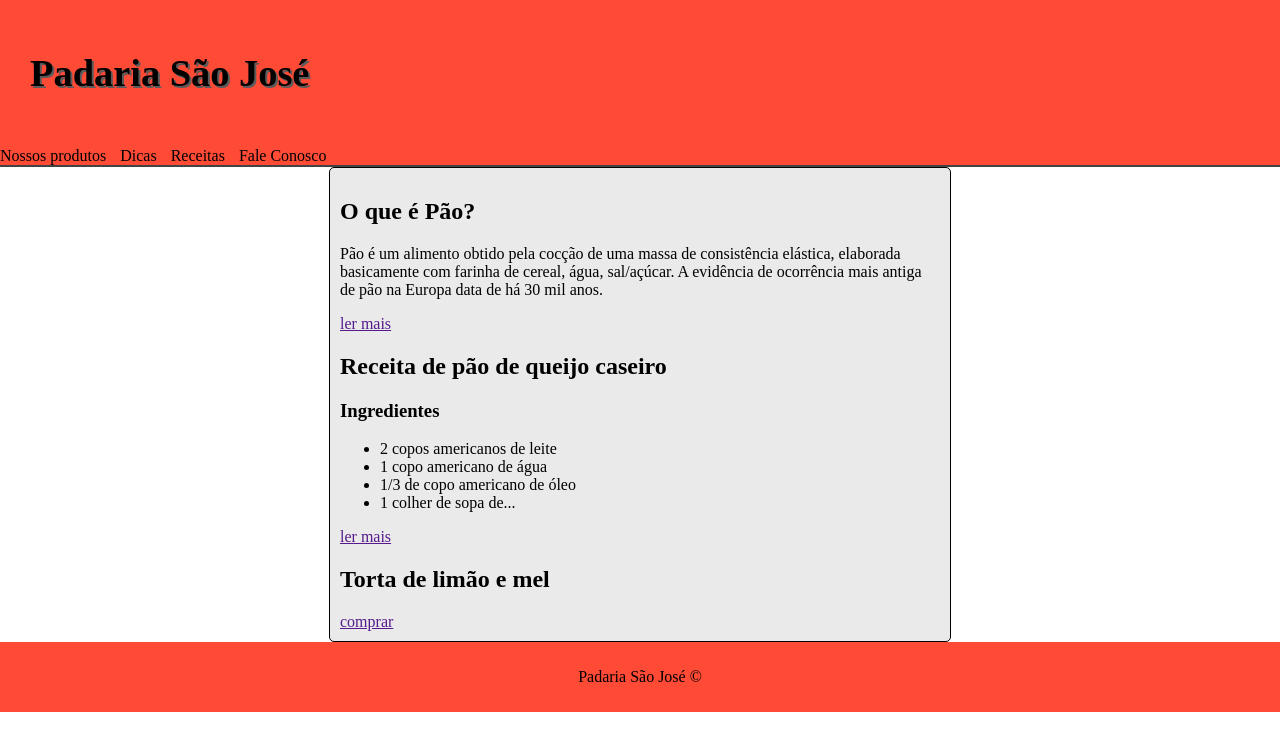
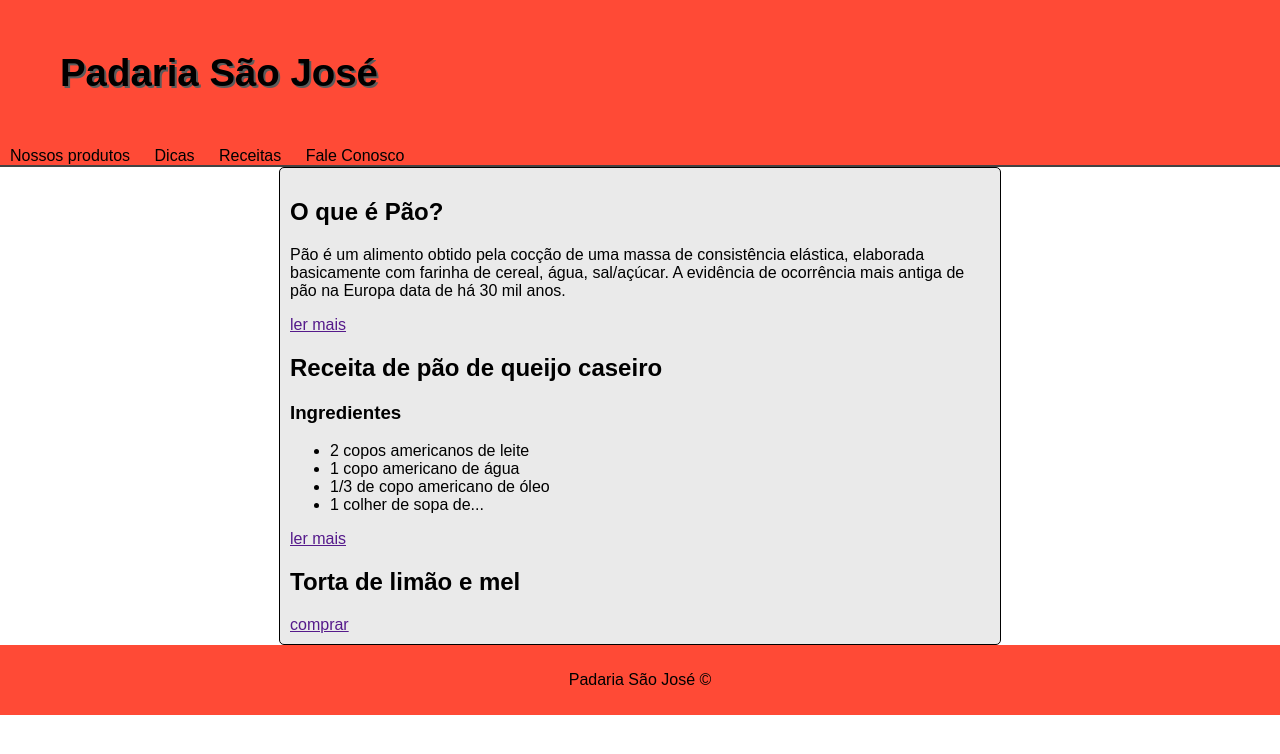
Before and after one commit to AntonioMartins1/padaria-sao-jose, a plain HTML site: page index.html in a window 1280 px wide. Drawn offline with Linux system fonts and the light colour scheme.

Commit message:
Update style.css

```diff
--- a/estilos/style.css
+++ b/estilos/style.css
@@ -1,5 +1,6 @@
 body {
     margin: 0;
+    font-family: Arial, Helvetica, sans-serif;
 }
 
 header {
@@ -12,6 +13,7 @@ header h1 a{
     text-decoration: none;
     color: black;
     text-shadow: 2px 2px rgb(91, 91, 91);
+    margin: 30px;
 }
 
 header h1 a:hover{
@@ -29,7 +31,7 @@ nav {
 nav a{
     text-decoration: none;
     color: black;
-    padding-right: 10px;
+    padding: 5px 10px;
 }
 
 nav a:hover{
@@ -39,7 +41,7 @@ nav a:hover{
 }
 
 main {
-    max-width: 600px;
+    max-width: 700px;
     border: 1px solid black;
     border-radius: 5px;
     padding: 10px;
```
